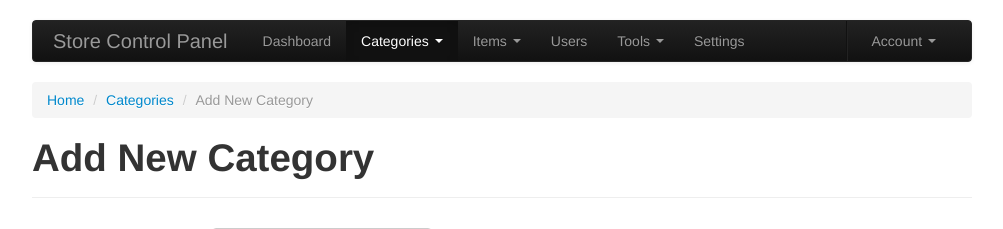
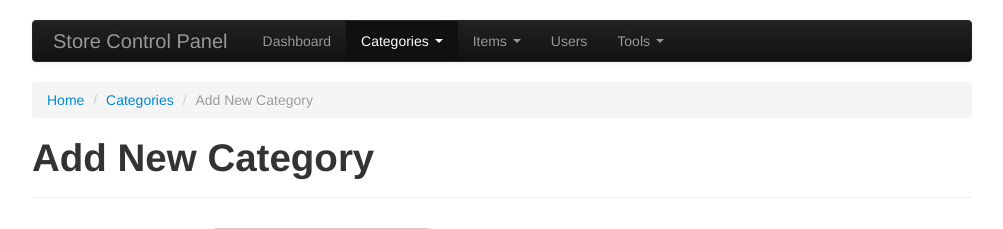
Before and after one commit to SourceMod-Store/store-webpanel, a CodeIgniter app: page /index.php/categories/add in a window 1280 px wide. Shown: the top 229 px of the page, without its empty margins (138-1141 px from the left). Run offline with CodeIgniter, Linux system fonts and the light colour scheme; some libraries are stand-ins or nearby versions.

Commit message:
some fixes

```diff
--- a/application/models/categories_model.php
+++ b/application/models/categories_model.php
@@ -54,7 +54,7 @@ class Categories_Model extends CI_Model {
 
     function add_category($post){
         $DB_Main = $this->load->database('default', TRUE);
-        if($post['from'] == 'add'){
+        if($post['action'] == 'add'){
             $data=array(
                 'display_name' => $post['display_name'],
                 'description' => $post['description'],
--- a/application/views/parts/header.php
+++ b/application/views/parts/header.php
@@ -29,13 +29,13 @@
         <li class="dropdown <?php if($page == "tools"){ echo "active"; }?>"><a href="#" class="dropdown-toggle" data-toggle="dropdown">Tools <b class="caret"></b></a>
           <ul class="dropdown-menu">
             <li><a href="<?php echo base_url("index.php/tools/impex");?>">Import/Export System</a></li>
-            <li><a href="<?php echo base_url("index.php/tools/update");?>">Update Checker</a></li>
+            <!--<li><a href="<?php echo base_url("index.php/tools/update");?>">Update Checker</a></li>-->
             <li><a href="http://confluence.sourcedonates.com/x/AgAc" target="_blank">Help</a></li>
           </ul>
         </li>
-        <li class="<?php if($page == "settings"){ echo "active"; }?>"><a href="<?php echo base_url("index.php/settings");?>">Settings</a></li>
+        <!--<li class="<?php if($page == "settings"){ echo "active"; }?>"><a href="<?php echo base_url("index.php/settings");?>">Settings</a></li>-->
       </ul>
-      <ul class="nav pull-right">
+<!--      <ul class="nav pull-right">
         <li class="divider-vertical"></li>
         <li class="dropdown <?php if($page == "account"){ echo "active"; }?>"><a href="#" class="dropdown-toggle" data-toggle="dropdown">Account <b class="caret"></b></a>
           <ul class="dropdown-menu">
@@ -44,6 +44,6 @@
             <li><a href="index.html">Logout</a></li>
           </ul>
         </li>
-      </ul>
+      </ul>-->
     </div>
   </div>
```
